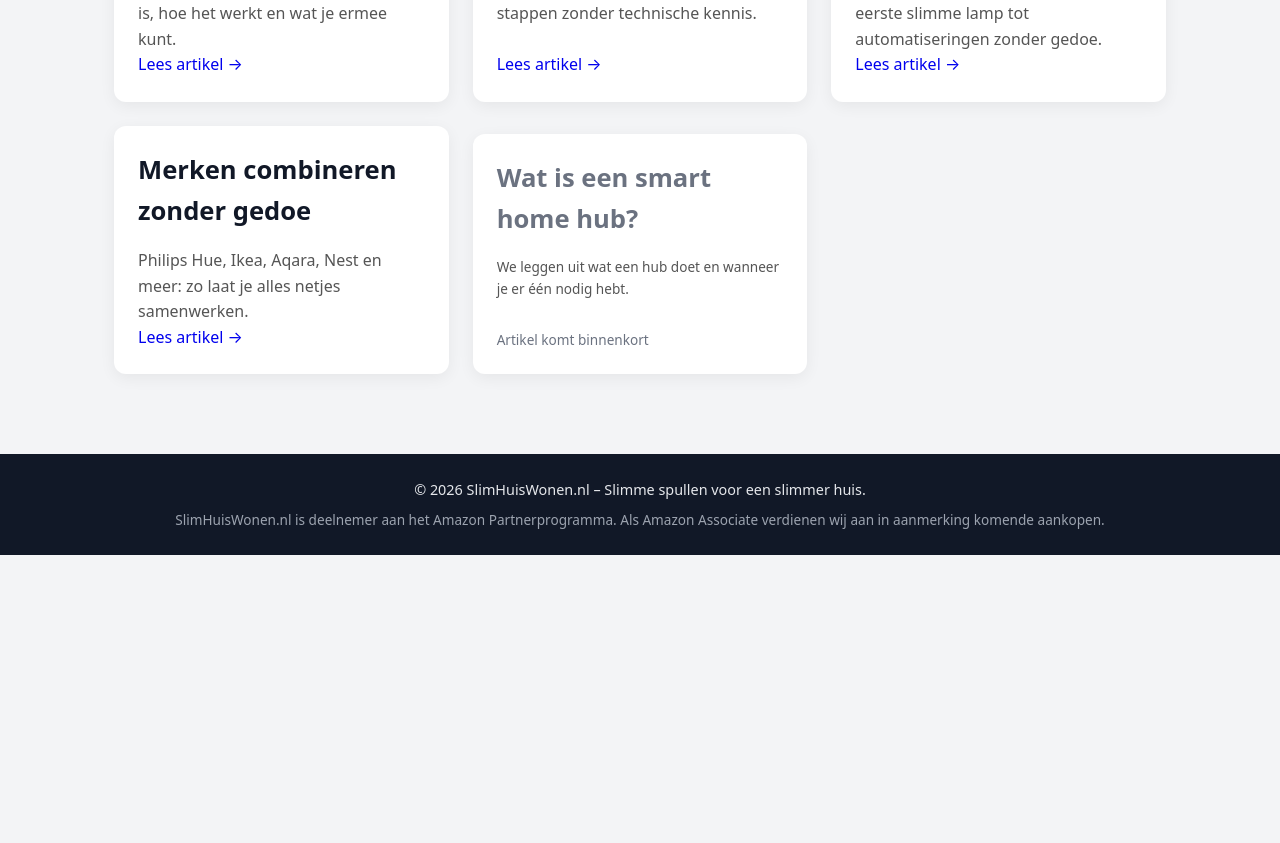
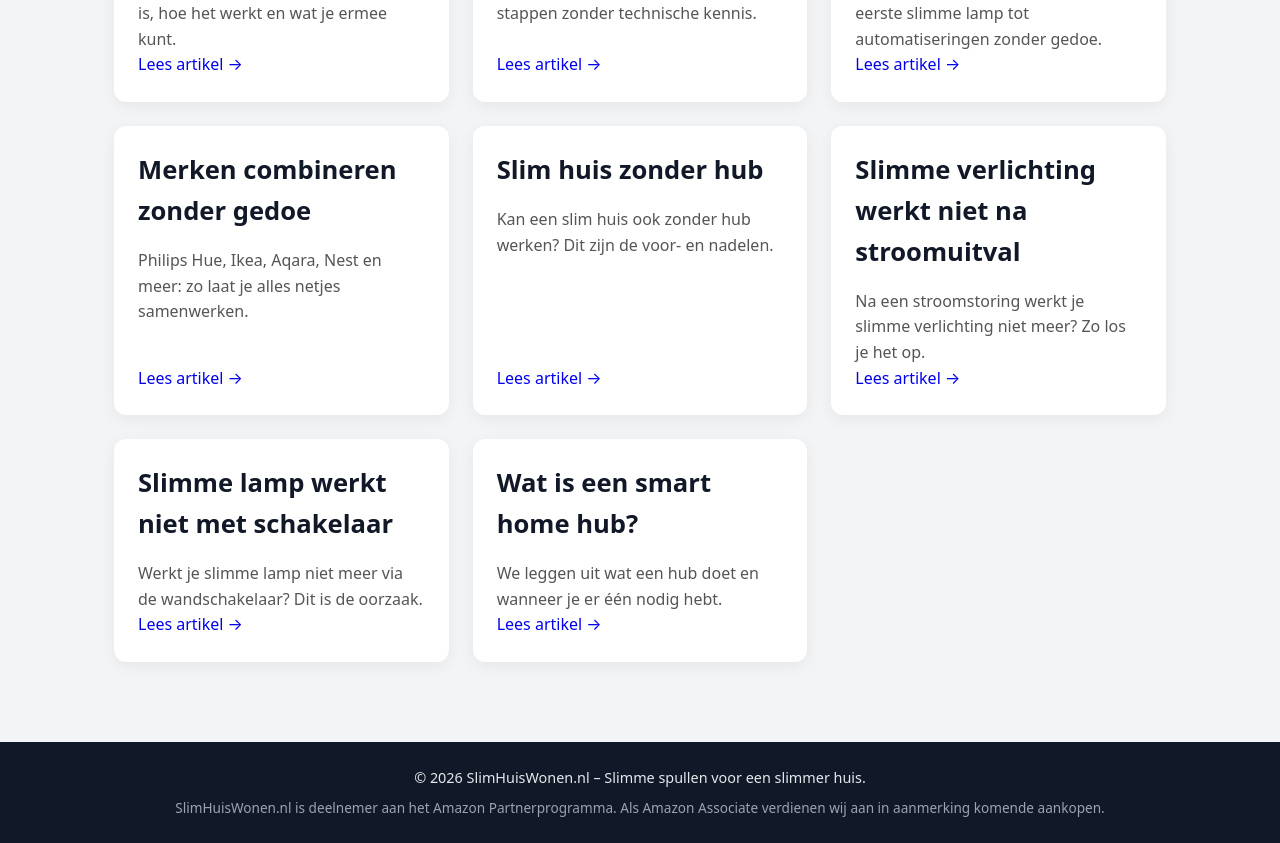
Before and after one commit to hafidgrad/SlimHuisWonen, a Next.js app: page /tips in a window 1280 px wide. Shown: the part 360-1203 px from the top of the page. Before the commit the page ends 915 px from the top, so only its background shows below. Built offline with nearby package versions, Linux system fonts and the light colour scheme.

Commit message:
app/tips/page.jsx

```diff
--- a/app/tips/page.jsx
+++ b/app/tips/page.jsx
@@ -74,11 +74,51 @@ export default function TipsPage() {
               </Link>
             </article>
 
-            {/* Artikel 5 – binnenkort */}
-            <article className="tip-card muted">
+            {/* Artikel 5 */}
+            <article className="tip-card">
+              <h2>Slim huis zonder hub</h2>
+              <p>
+                Kan een slim huis ook zonder hub werken? Dit zijn de voor- en
+                nadelen.
+              </p>
+              <Link href="/tips/slim-huis-zonder-hub">
+                Lees artikel →
+              </Link>
+            </article>
+
+            {/* Artikel 6 */}
+            <article className="tip-card">
+              <h2>Slimme verlichting werkt niet na stroomuitval</h2>
+              <p>
+                Na een stroomstoring werkt je slimme verlichting niet meer?
+                Zo los je het op.
+              </p>
+              <Link href="/tips/slimme-verlichting-werkt-niet-na-stroomuitval">
+                Lees artikel →
+              </Link>
+            </article>
+
+            {/* Artikel 7 */}
+            <article className="tip-card">
+              <h2>Slimme lamp werkt niet met schakelaar</h2>
+              <p>
+                Werkt je slimme lamp niet meer via de wandschakelaar?
+                Dit is de oorzaak.
+              </p>
+              <Link href="/tips/slimme-lamp-werkt-niet-met-schakelaar">
+                Lees artikel →
+              </Link>
+            </article>
+
+            {/* Artikel 8 */}
+            <article className="tip-card">
               <h2>Wat is een smart home hub?</h2>
-              <p>We leggen uit wat een hub doet en wanneer je er één nodig hebt.</p>
-              <span className="muted small">Artikel komt binnenkort</span>
+              <p>
+                We leggen uit wat een hub doet en wanneer je er één nodig hebt.
+              </p>
+              <Link href="/tips/wat-is-een-smart-home-hub">
+                Lees artikel →
+              </Link>
             </article>
           </div>
         </div>
```
